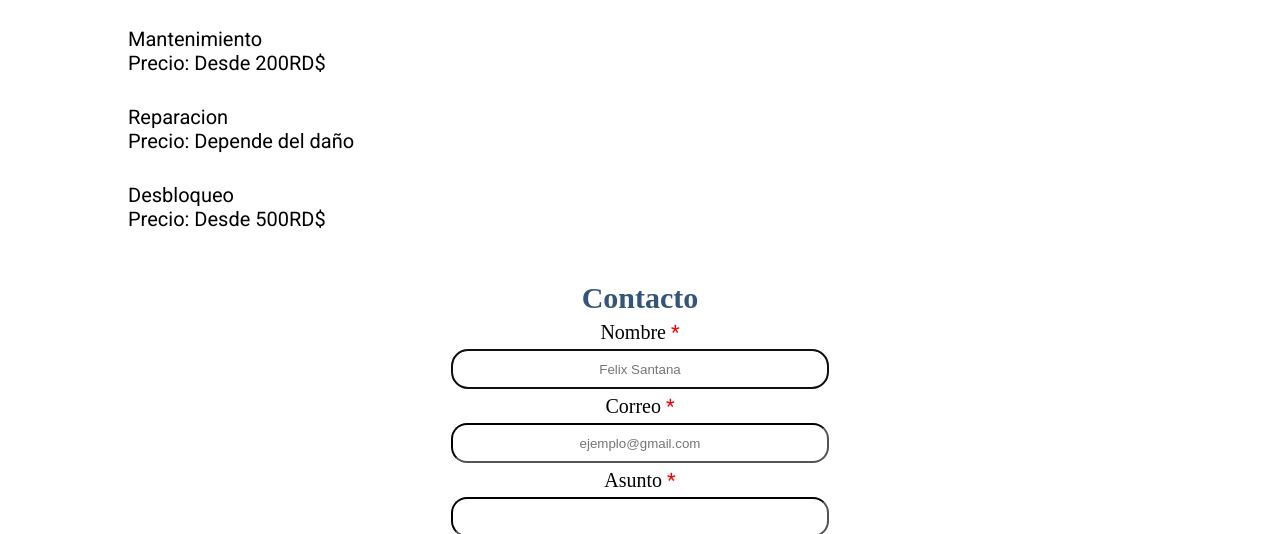
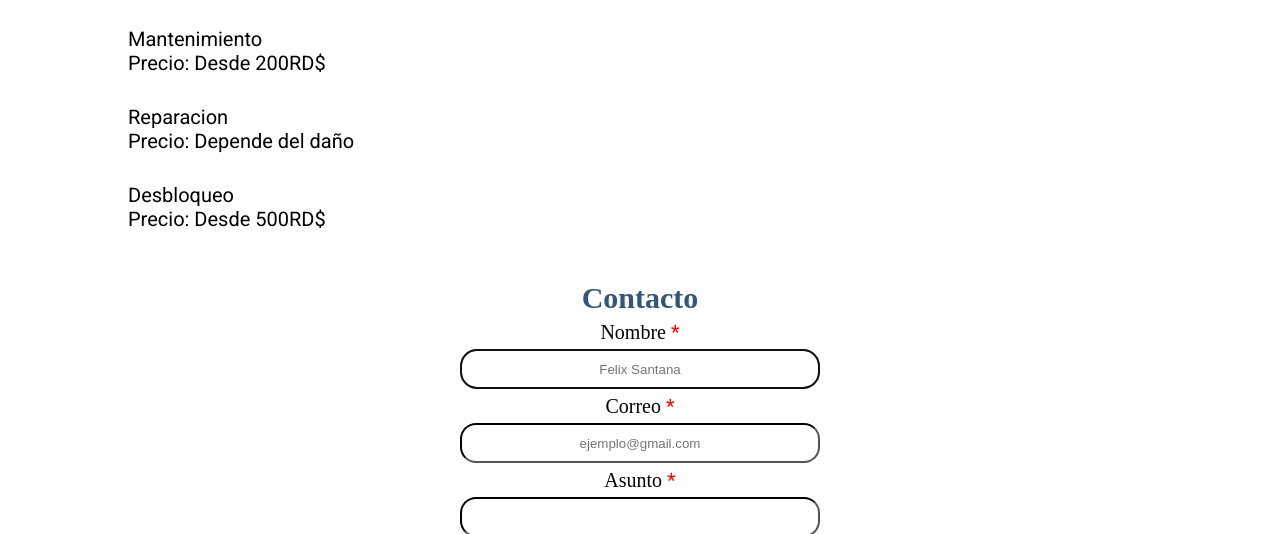
Before and after one commit to FlexSantana/proyectoeben, a plain HTML site: page index.html in a window 1280 px wide. Shown: the part 431-965 px from the top of the page. Drawn offline with Linux system fonts and the light colour scheme; files whose address does not match are found by name.

Commit message:
Update style.css

```diff
--- a/style.css
+++ b/style.css
@@ -137,7 +137,7 @@ form#form_contact label p{
   color: red;
 }
 input{
-  width: 10cm;
+  width: 9.5cm;
   border-color:rgb(0, 0, 0);
   border-radius: 1rem 1rem 1rem 1rem;
   height: 40px;
```
